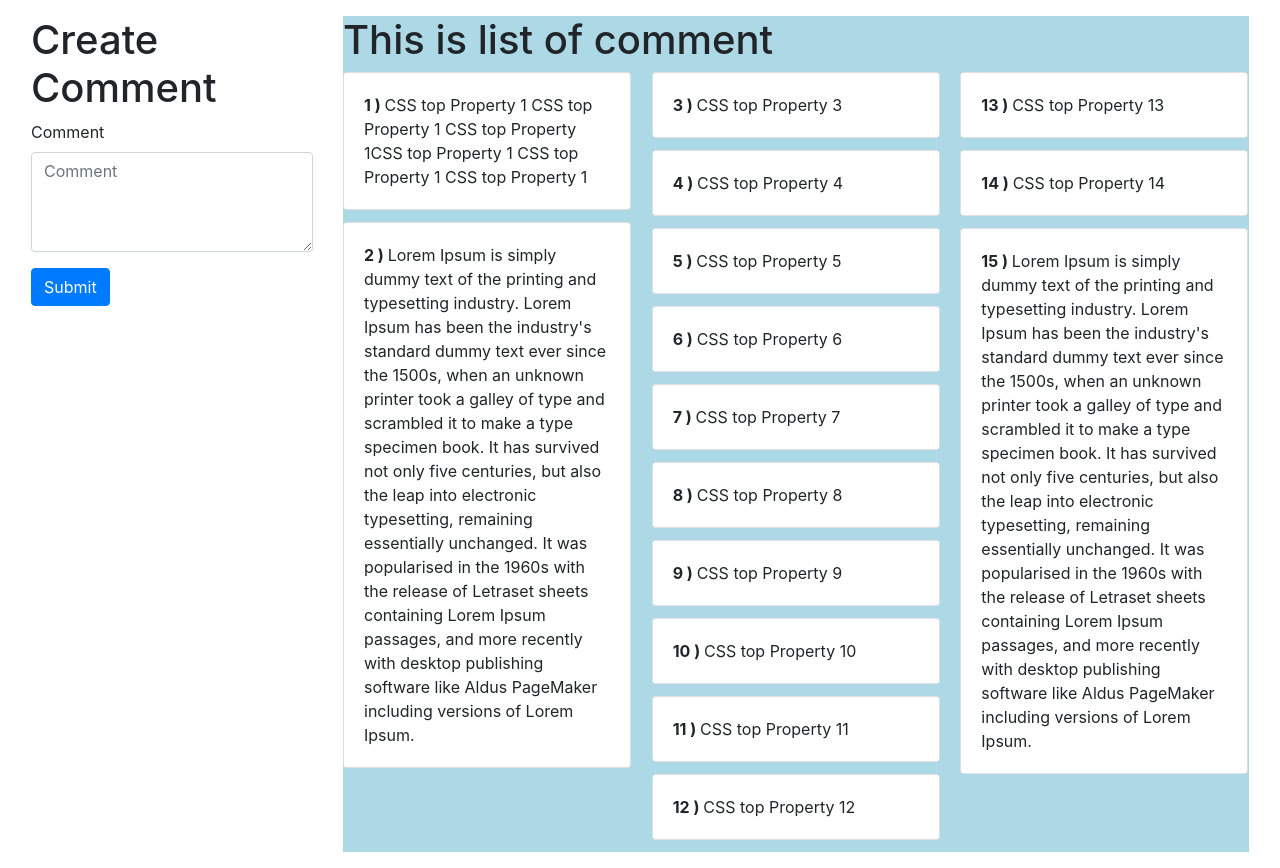
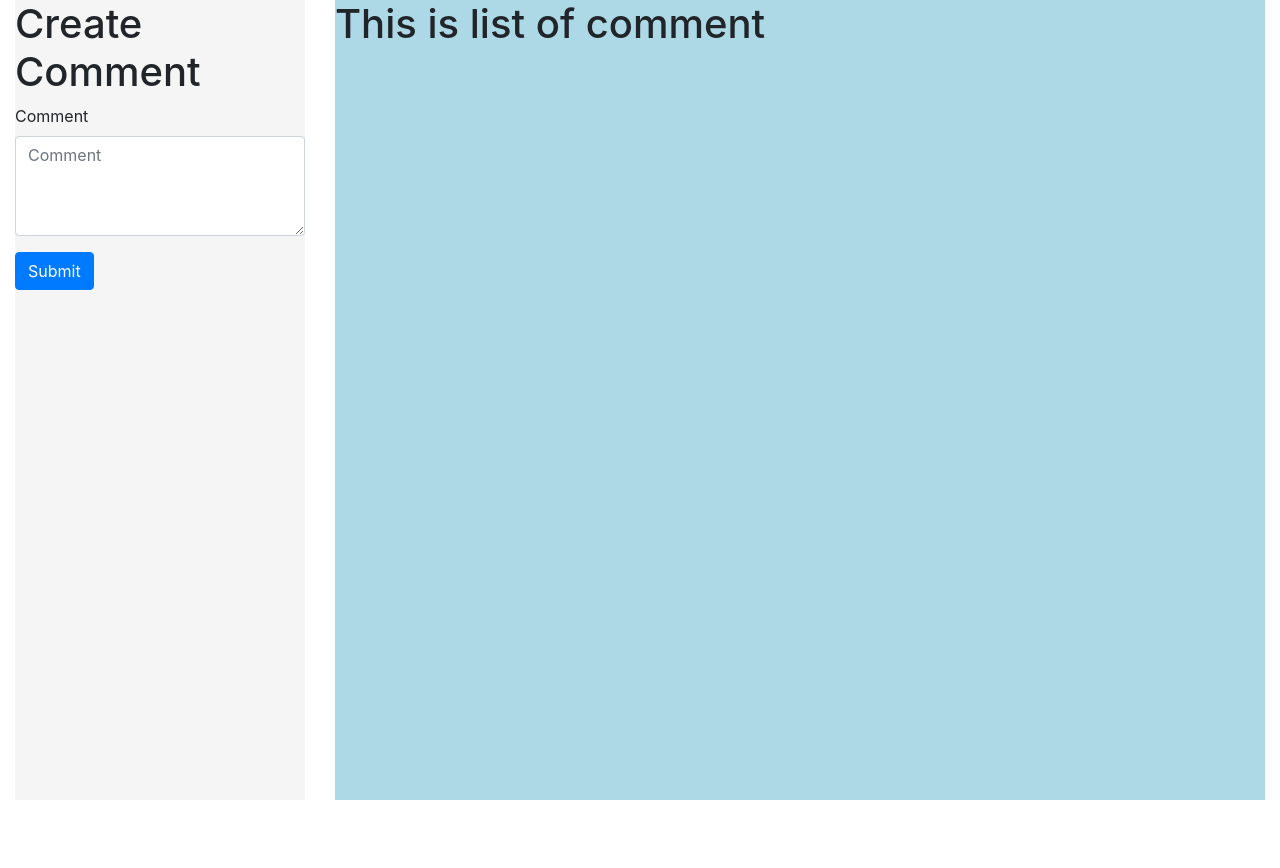
Before and after one commit to YudoWorks/comment-frontend, a React (Create React App) app: page / in a window 1280 px wide. After the commit the page ends 800 px from the top, so only its background shows below. Built offline with nearby package versions, Linux system fonts and the light colour scheme.

Commit message:
add eventHandler

```diff
--- a/src/App.js
+++ b/src/App.js
@@ -1,19 +1,24 @@
+import React, { useState } from 'react'
 import CommentForm from './CommentForm';
 import CommentList from './CommentList';
 import Container from 'react-bootstrap/Container'
 import Row from 'react-bootstrap/Row'
 import Col from 'react-bootstrap/Col'
 
+const initialComment = []
+
 function App() {
+  const [comment, setComment] = useState(initialComment);
+
   return (
-    <div className="App" style={{margin: '1rem'}}>
+    <div className="App">
       <Container fluid>
         <Row>
           <Col xs={3}>
-            <CommentForm />
+            <CommentForm comment={comment} handleComment={setComment}/>
           </Col>
           <Col>
-            <CommentList />
+            <CommentList comment={comment}/>
           </Col>
         </Row>
       </Container>
--- a/src/Comment.js
+++ b/src/Comment.js
@@ -1,13 +1,12 @@
 import React from 'react'
 import Card from 'react-bootstrap/Card'
 
-function Comment({text, id}) {
+function Comment({text}) {
 	return (
 		<div>
-			<Card style={{ width: '18rem' }}>
+			<Card>
 				<Card.Body>
 					<Card.Text>
-						<span style={{fontWeight: 'bold'}}>{id + ' ) '}</span>
 						{text}
 					</Card.Text>
 				</Card.Body>
--- a/src/CommentForm.js
+++ b/src/CommentForm.js
@@ -1,16 +1,30 @@
-import React from 'react'
+import React, { useState } from 'react'
 import Button from 'react-bootstrap/Button'
 import Form from 'react-bootstrap/Form'
 import 'bootstrap/dist/css/bootstrap.min.css';
 
-export default function CommentForm() {
+export default function CommentForm({comment, handleComment}) {
+	const [text, setText] = useState('');
+
+	function handleSubmit(e) {
+		e.preventDefault();
+
+		const newComment = {
+			text,
+			id: comment.length + 1
+		}
+
+		setText('');
+
+		handleComment([newComment, ...comment]);
+	}
 	return (
-		<div className='CommentForm'>
+		<div className='CommentForm' style={{backgroundColor: 'whitesmoke', height: '100vh'}}>
 			<h1>Create Comment</h1>
-			<Form>
+			<Form onSubmit={handleSubmit}>
 				<Form.Group controlId="comment">
 					<Form.Label>Comment</Form.Label>
-					<Form.Control as="textarea" placeholder="Comment" style={{height: '100px'}}/>
+					<Form.Control as="textarea" placeholder="Comment" style={{height: '100px'}} value={text} onChange={e => setText(e.target.value)}/>
 				</Form.Group>
 				<Button variant="primary" type="submit">
 					Submit
--- a/src/CommentList.js
+++ b/src/CommentList.js
@@ -2,32 +2,15 @@ import React from 'react'
 import Comment from './Comment'
 import CardColumns from 'react-bootstrap/CardColumns'
 
-function CommentList() {
-	const arrayOfComment = [
-		{'text': 'CSS top Property 1 CSS top Property 1 CSS top Property 1CSS top Property 1 CSS top Property 1 CSS top Property 1', id: 1},
-		{'text': `Lorem Ipsum is simply dummy text of the printing and typesetting industry. Lorem Ipsum has been the industry's standard dummy text ever since the 1500s, when an unknown printer took a galley of type and scrambled it to make a type specimen book. It has survived not only five centuries, but also the leap into electronic typesetting, remaining essentially unchanged. It was popularised in the 1960s with the release of Letraset sheets containing Lorem Ipsum passages, and more recently with desktop publishing software like Aldus PageMaker including versions of Lorem Ipsum.`, id: 2},
-		{'text': 'CSS top Property 3 ', id: 3},
-		{'text': 'CSS top Property 4', id: 4},
-		{'text': 'CSS top Property 5 ', id: 5},
-		{'text': 'CSS top Property 6', id: 6},
-		{'text': 'CSS top Property 7 ', id: 7},
-		{'text': 'CSS top Property 8', id: 8},
-		{'text': 'CSS top Property 9', id: 9},
-		{'text': 'CSS top Property 10', id: 10},
-		{'text': 'CSS top Property 11', id: 11},
-		{'text': 'CSS top Property 12', id: 12},
-		{'text': 'CSS top Property 13', id: 13},
-		{'text': 'CSS top Property 14', id: 14},
-		{'text': `Lorem Ipsum is simply dummy text of the printing and typesetting industry. Lorem Ipsum has been the industry's standard dummy text ever since the 1500s, when an unknown printer took a galley of type and scrambled it to make a type specimen book. It has survived not only five centuries, but also the leap into electronic typesetting, remaining essentially unchanged. It was popularised in the 1960s with the release of Letraset sheets containing Lorem Ipsum passages, and more recently with desktop publishing software like Aldus PageMaker including versions of Lorem Ipsum.`, id: 15},
-	]
+function CommentList({comment}) {
 
 	return (
-		<div style={{backgroundColor: 'lightblue'}}>
+		<div style={{backgroundColor: 'lightblue', height: '100vh'}}>
 			<h1>This is list of comment</h1>
 			<CardColumns>
 				{
-					arrayOfComment.map( comment =>
-						<Comment id={comment.id} text={comment.text} />
+					comment.map( comment =>
+						<Comment key={comment.id} text={comment.text} />
 					)
 				}
 			</CardColumns>
```
